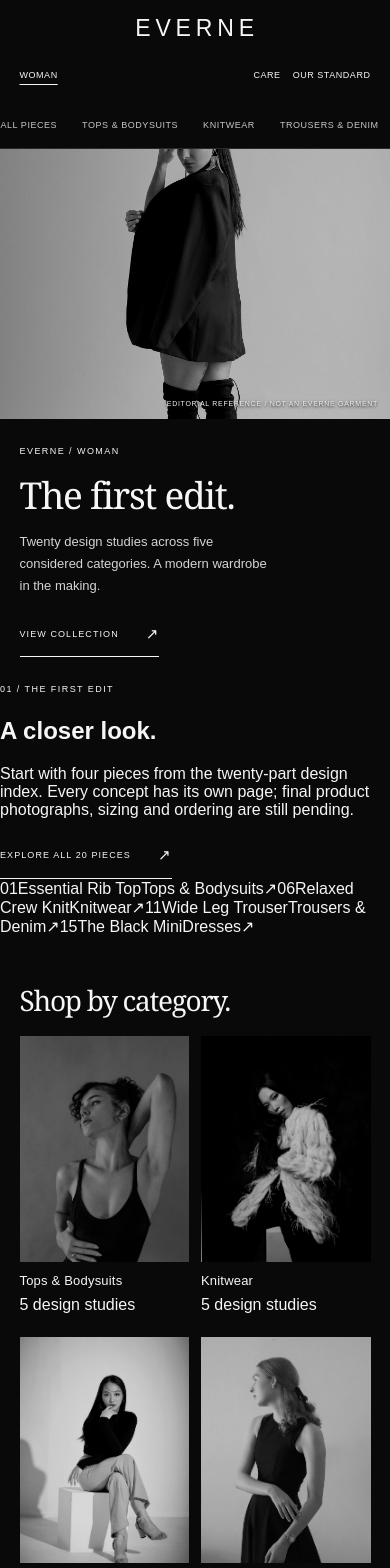
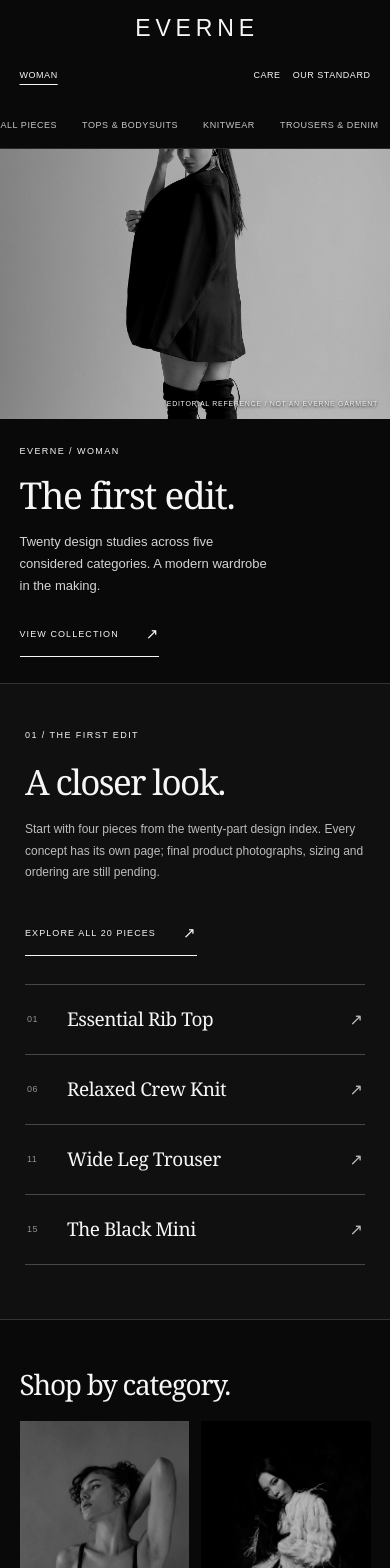
Before and after one commit to leorsn/EVERNE-, a React (Vite) app: page / in a window 390 px wide. Shown: the top 1568 px of the page. Built offline with nearby package versions, Linux system fonts and the light colour scheme.

Commit message:
Refine EVERNE twenty-concept preview: everne-editorial.css

```diff
--- a/src/everne-editorial.css
+++ b/src/everne-editorial.css
@@ -468,3 +468,36 @@ img { display: block; width: 100%; height: 100%; object-fit: cover; }
   .e-collection-card-category { font-size: 9px; }
   .e-shop-shell-product .e-product-heading h1 { margin-bottom: 17px; }
 }
+
+/* Product-first collection preview. All images remain approval-gated. */
+.e-opening-edit { display: grid; grid-template-columns: minmax(250px, .78fr) minmax(0, 1.5fr); gap: clamp(35px, 6vw, 100px); padding: clamp(55px, 6vw, 92px) clamp(25px, 3.3vw, 56px); border-top: 1px solid #333333; border-bottom: 1px solid #333333; background: #101010; }
+.e-opening-edit-lead h2 { margin: 30px 0 18px; font: 400 clamp(35px, 3.3vw, 51px)/1.1 Georgia, 'Times New Roman', serif; letter-spacing: -.047em; }
+.e-opening-edit-lead p { max-width: 330px; margin: 0 0 28px; color: #bdbdbd; font-size: 12px; line-height: 1.8; }
+.e-opening-edit-list { border-top: 1px solid #474747; }
+.e-opening-edit-item { display: grid; grid-template-columns: 44px minmax(0, 1fr) minmax(105px, .5fr) 18px; align-items: center; gap: 20px; min-height: 85px; padding: 16px 2px; border-bottom: 1px solid #474747; transition: background .2s ease, padding .2s ease; }
+.e-opening-edit-item:hover { background: #1b1b1b; padding-left: 10px; padding-right: 10px; }
+.e-opening-edit-number, .e-opening-edit-category { color: #919191; font-size: 9px; line-height: 1.5; letter-spacing: .05em; }
+.e-opening-edit-name { font: 400 clamp(18px, 1.7vw, 25px)/1.2 Georgia, 'Times New Roman', serif; letter-spacing: -.025em; }
+.e-opening-edit-category { text-align: right; }
+.e-opening-edit-arrow { justify-self: end; color: #bcbcbc; font-size: 16px; }
+.e-category-count { color: #9d9d9d; font-size: 9px; line-height: 1.5; letter-spacing: .06em; }
+.e-collection-intro { max-width: 510px; margin: 17px 0 0; color: #a9a9a9; font-size: 12px; line-height: 1.75; }
+.e-shop-shell .e-collection-card-caption { gap: 8px; }
+.e-collection-card-description { display: -webkit-box; -webkit-box-orient: vertical; -webkit-line-clamp: 2; overflow: hidden; min-height: 34px; margin: 3px 0 0; color: #a5a5a5; font-size: 10px; line-height: 1.65; }
+.e-shop-shell .e-collection-card-caption .e-collection-card-status { padding-top: 1px; color: #777777; font-size: 8px; letter-spacing: .09em; }
+.e-product-review-state { margin: 18px 0 0; color: #939393; font-size: 9px; line-height: 1.6; letter-spacing: .12em; }
+@media (max-width: 900px) {
+  .e-opening-edit { grid-template-columns: 1fr; gap: 28px; }
+  .e-opening-edit-lead p { max-width: 600px; }
+}
+@media (max-width: 700px) {
+  .e-opening-edit { padding: 45px 25px 54px; }
+  .e-opening-edit-lead h2 { margin-top: 20px; }
+  .e-opening-edit-item { grid-template-columns: 28px minmax(0, 1fr) 16px; gap: 12px; min-height: 70px; }
+  .e-opening-edit-category { display: none; }
+  .e-opening-edit-name { font-size: 19px; }
+  .e-collection-intro { font-size: 11px; }
+  .e-collection-card-description { min-height: 0; font-size: 9px; }
+  .e-shop-shell .e-collection-card-caption .e-collection-card-status { font-size: 7px; }
+}
+@media (prefers-reduced-motion: reduce) { .e-opening-edit-item { transition: none; } }
```
